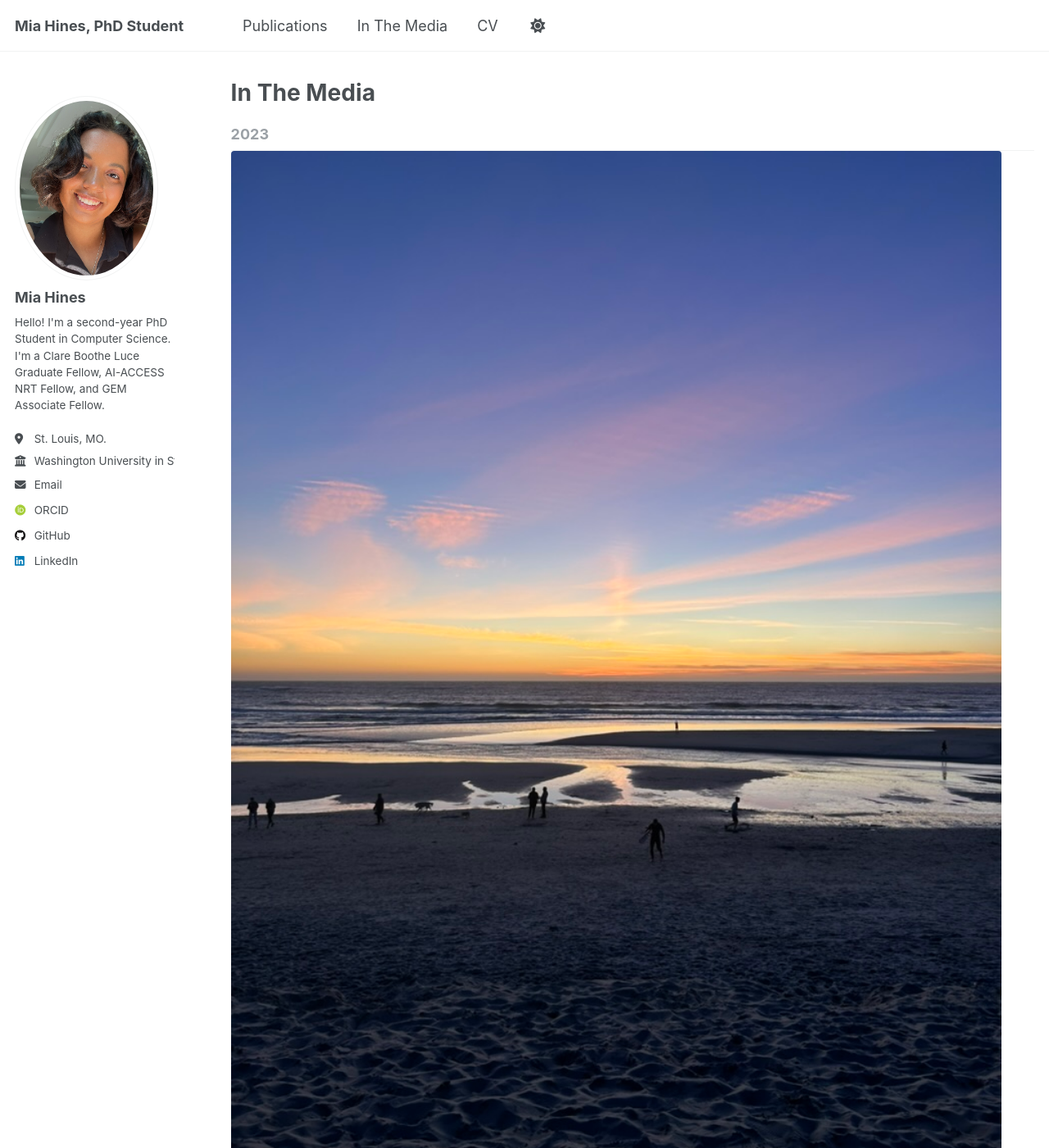
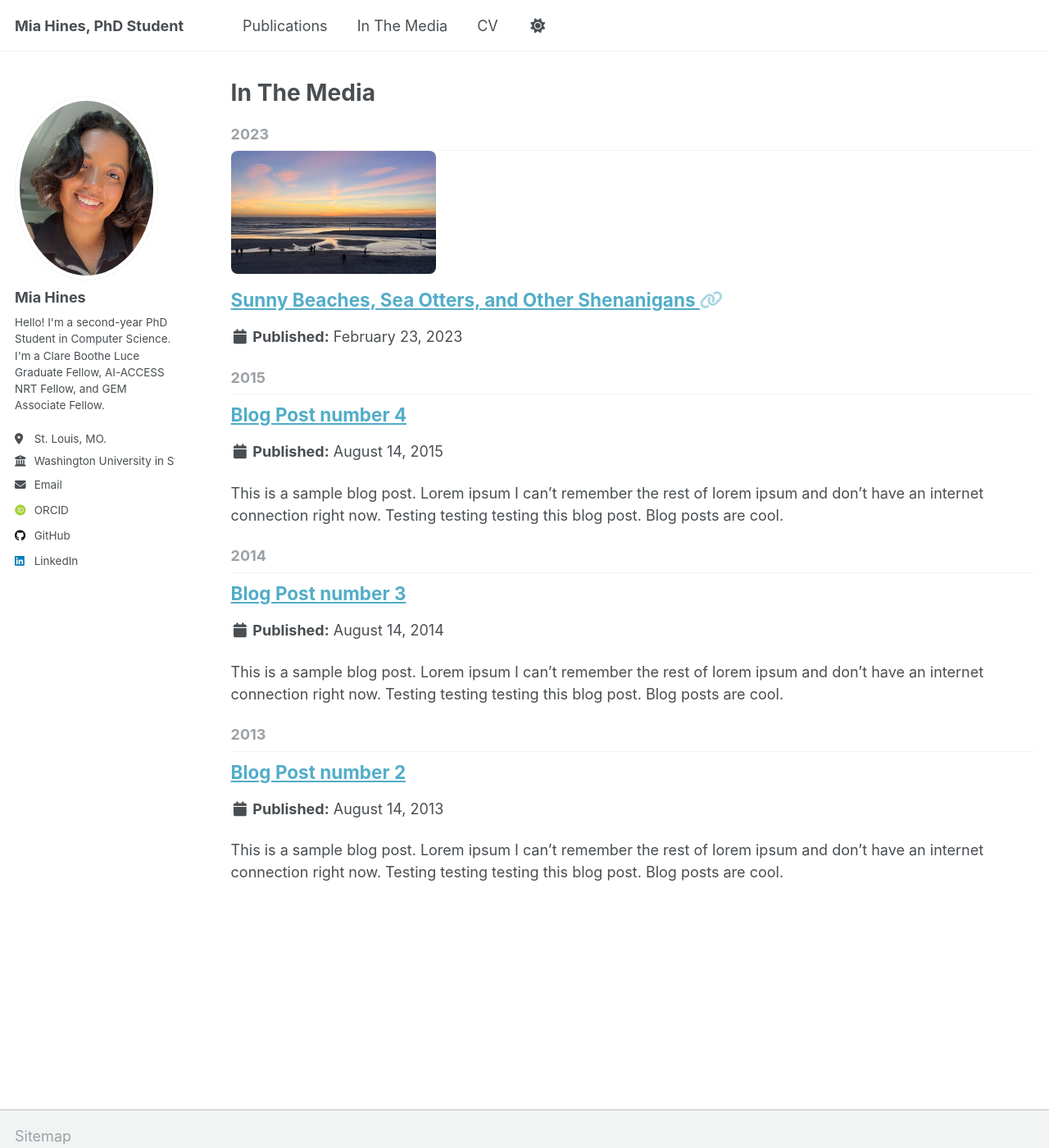
Before and after one commit to MiaHines/miahines.github.io, a Jekyll site: the page built from _pages/year-archive.html, in a window 1280 px wide and 1400 px high. Shown: the whole window at 82% size. Built offline with Jekyll 4.4.1, drawn with Linux system fonts in a browser that asks for light colours; some web fonts are replaced.

Commit message:
resizing teaser images

```diff
--- a/assets/css/main.scss
+++ b/assets/css/main.scss
@@ -41,3 +41,17 @@
     "vendor/font-awesome/brands",
     "vendor/magnific-popup/magnific-popup"
 ;
+
+.archive__item-teaser {
+  width: 250px;
+  height: 150px;
+  overflow: hidden;
+  margin-bottom: 1em;
+}
+
+.archive__item-teaser img {
+  width: 100%;
+  height: 100%;
+  object-fit: cover;
+  border-radius: 8px;
+}
```
